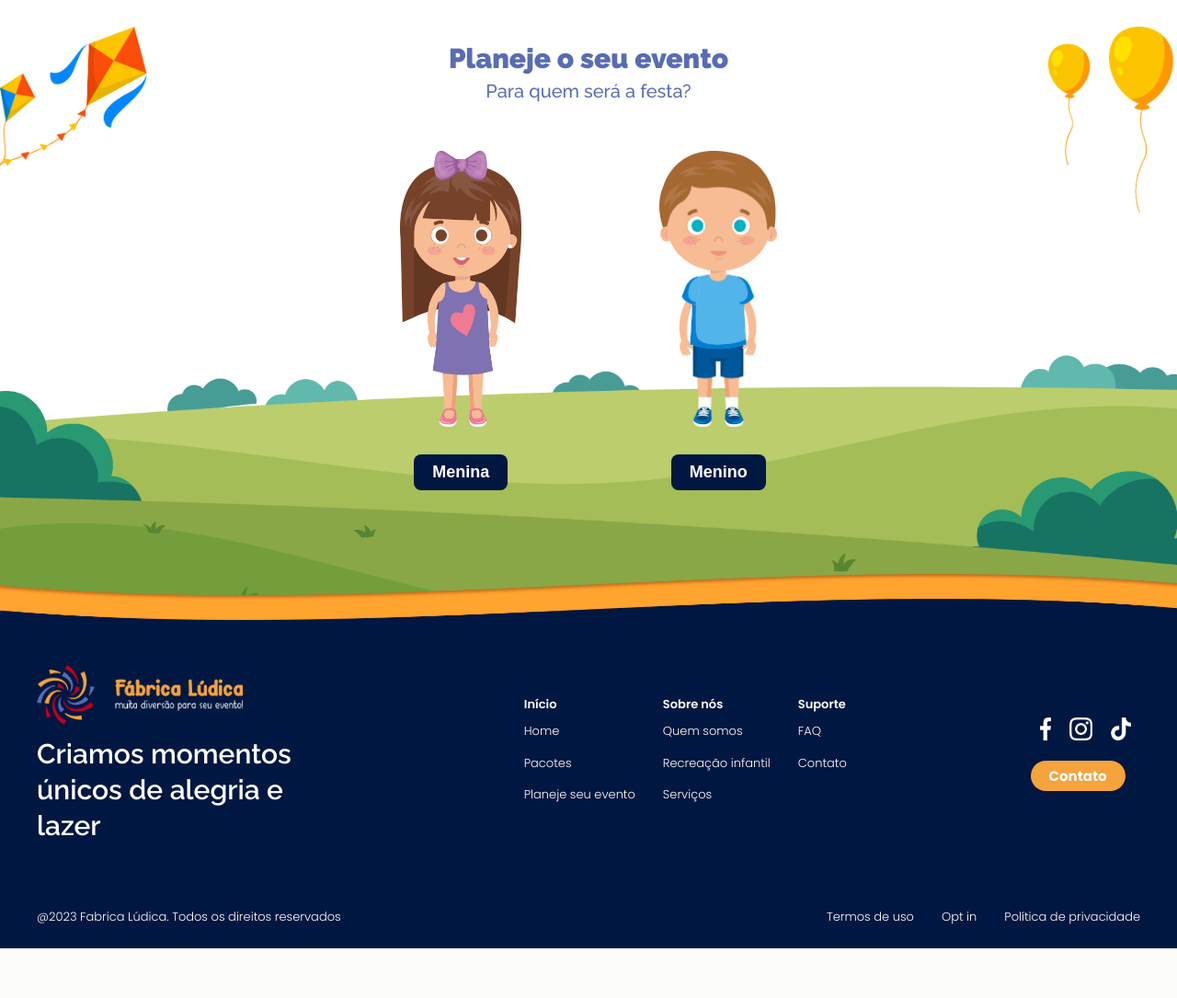
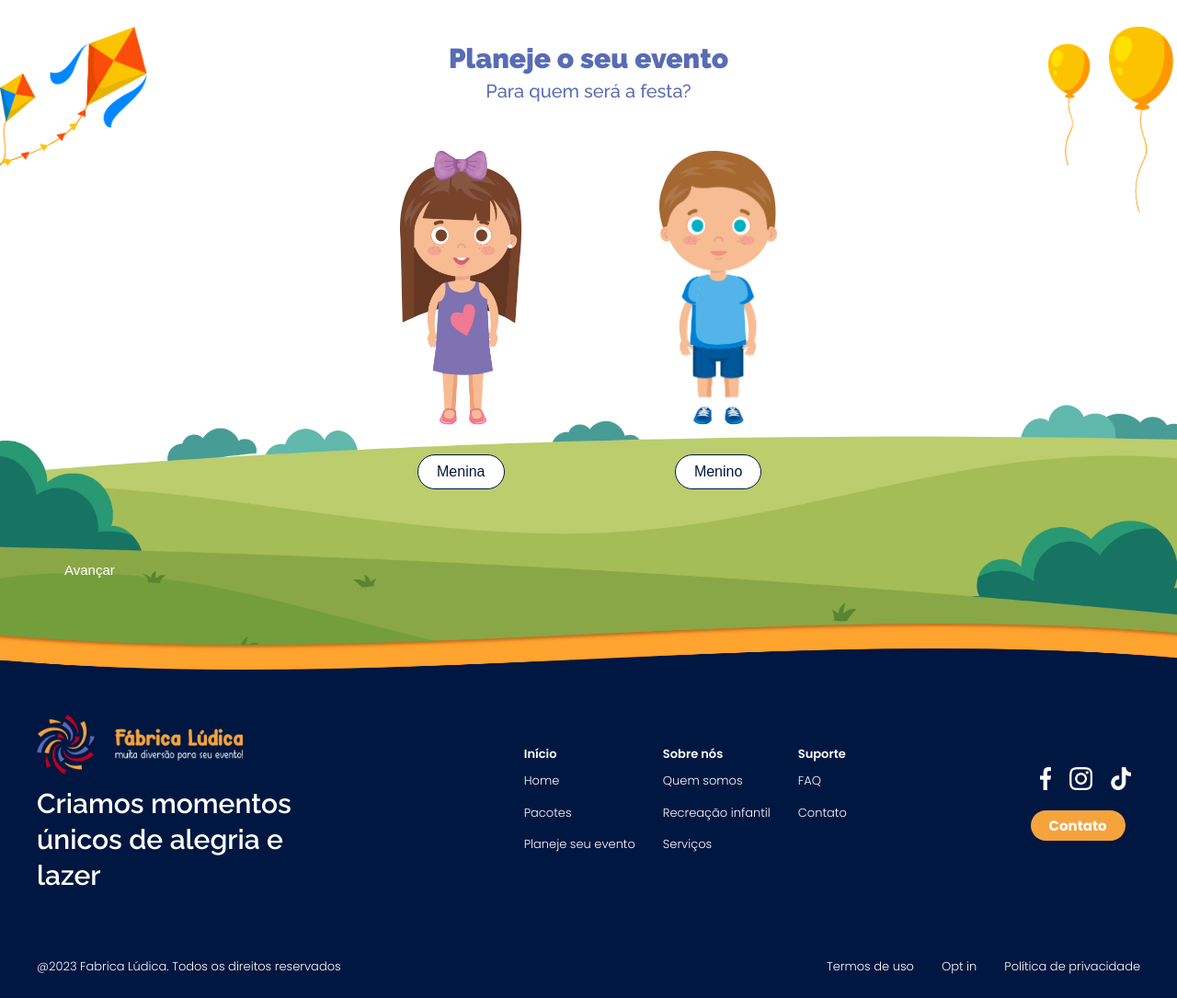
Before and after one commit to rodrigo7584/fabrika, a PHP site: page / in a window 1280 px wide. Shown: the part 4570-5655 px from the top of the page at 92% size. Before the commit the page ends 5601 px from the top, so only its background shows below. Run offline with PHP 8.4, Linux system fonts and the light colour scheme.

Commit message:
27/09/2023

```diff
--- a/components/footer.php
+++ b/components/footer.php
@@ -51,5 +51,6 @@
     </footer>
     <script src="https://cdn.jsdelivr.net/npm/swiper@10/swiper-bundle.min.js"></script>
     <script src="./js/script.js"></script>
+    <script src="./js/formMail.js"></script>
   </body>
 </html>
--- a/index.php
+++ b/index.php
@@ -337,18 +337,87 @@
     <section class="evento">
       <div class="container">
         <div class="row">
+          <form class="event-form">
+            <div class="tab">
               <h2>Planeje o seu evento</h2>
               <h3>Para quem será a festa?</h3>
               <div class="boxes">
                 <div class="box">
                   <img src="./img/illustration-girl.png" alt="" class="icon-kid" />
-              <button class="btn btn-blue">Menina</button>
+                  <button class="btn btn-unique btn-select" type="button">Menina</button>
                 </div>
                 <div class="box">
                   <img src="./img/illustration-boy.png" alt="" class="icon-kid" />
-              <button class="btn btn-blue">Menino</button>
+                  <button class="btn btn-unique btn-select" type="button">Menino</button>
                 </div>
               </div>
+            </div>
+
+            <div class="tab">
+              <h2>Número de crianças convidadas</h2>
+              <div class="boxes">
+                <div class="box">
+                <button class="btn btn-unique btn-select" type="button">Até 15 crianças</button>
+                <button class="btn btn-unique btn-select" type="button">Até 30 crianças</button>
+                <button class="btn btn-unique btn-select" type="button">Até 50 crianças</button>
+                <button class="btn btn-unique btn-select" type="button">Até 75 crianças</button>
+                <button class="btn btn-unique btn-select" type="button">Até 100 crianças</button>
+                </div>
+              </div>
+            </div>
+
+            <div class="tab">
+              <h2>Escolha a Faixa Etária</h2>
+              <h3>Escolha a faixa etária dos convidados</h3>
+              <div class="boxes">
+                <div class="box">
+                  <img src="./img/illustration-girl.png" alt="" class="icon-kid" />
+                  <button class="btn btn-unique btn-select" type="button">0 a 2 anos</button>
+                </div>
+                <div class="box">
+                  <img src="./img/illustration-boy.png" alt="" class="icon-kid" />
+                  <button class="btn btn-unique btn-select" type="button">3 a 5 anos</button>
+                </div>
+                <div class="box">
+                  <img src="./img/illustration-girl.png" alt="" class="icon-kid" />
+                  <button class="btn btn-unique btn-select" type="button">6 a 8 anos</button>
+                </div>
+                <div class="box">
+                  <img src="./img/illustration-boy.png" alt="" class="icon-kid" />
+                  <button class="btn btn-unique btn-select" type="button">9 a 12 anos</button>
+                </div>
+                <div class="box">
+                  <img src="./img/illustration-girl.png" alt="" class="icon-kid" />
+                  <button class="btn btn-unique btn-select" type="button">13 a 15 anos</button>
+                </div>
+              </div>
+            </div>
+
+            <div class="tab">
+              <h2>Onde acontecerá o evento?</h2>
+              <div class="boxes">
+                <div class="box">
+                  <img src="./img/illustration-boy.png" alt="" class="icon-kid" />
+                  <input type="text"/>
+                </div>
+              </div>
+            </div>
+            <div class="tab">
+              <h2>Escolha o tema da sua festa</h2>
+            </div>
+            <div class="tab">
+              <h2>Quer turbirnar a sua festa? </h2>
+              <h3>Selecione uma ou mais opções abaixo:</h3>
+            </div>
+            <button type="button" class="btn btn-prev" onclick="nextPrev(-1)">
+              Voltar
+            </button>
+            <button type="button" class="btn btn-next" onclick="nextPrev(1)">
+              Avançar
+            </button>
+
+          </form>
+
         </div>
       </div>
     </section>
--- /dev/null
+++ b/js/formMail.js
@@ -0,0 +1,79 @@
+function initFormEvent() {
+  const eventForm = document.querySelector('.event-form')
+  if (eventForm.length) {
+    const tabs = eventForm.querySelectorAll('.tab')
+    tabs.forEach(tab => {
+      const uniqueButtons = tab.querySelectorAll('.btn-unique')
+      uniqueButtons.forEach(button => {
+        button.addEventListener('click', () => {
+          uniqueButtons.forEach(buttons => {
+            buttons.classList.remove('selected')
+            button.classList.add('selected')
+          })
+        })
+      })
+    })
+  }
+}
+initFormEvent()
+
+let currentTab = 0 // Seta a primeira tab
+showTab(currentTab) // Mostra a primeira tab
+function showTab(n) {
+  // Esta função mostra a tab em tela
+  const tabs = document.querySelectorAll('.tab')
+
+  //mostra a tab de numero que veio no parametro
+  tabs[n].style.display = 'block'
+
+  //se for a primeira tab não mostra o btn-prev pq não tem tab anterior ne
+  if (n == 0) {
+    document.querySelector('.btn-prev').style.display = 'none'
+  } else {
+    document.querySelector('.btn-prev').style.display = 'inline'
+  }
+
+  //o inverso se for a ultima tav não mostra o next e muda o conteudo do next para submit
+  if (n == tabs.length - 1) {
+    document.querySelector('.btn-next').innerHTML = 'Enviar'
+  } else {
+    document.querySelector('.btn-next').innerHTML = 'Avançar'
+  }
+}
+
+function nextPrev(n) {
+  // verifica qual tab vai mostrar
+  const tabs = document.querySelectorAll('.tab')
+
+  // esconde a tab atual para mostrar a proxima
+  tabs[currentTab].style.display = 'none'
+
+  // aumenta um numero na proxima tab ou diminui depende o parametro
+  currentTab = currentTab + n
+
+  // se tiver na ultima tab e clicar no botao submit ele envia o form
+  if (currentTab >= tabs.length) {
+    enviar()
+    return false
+  }
+  // senão mostra a proxima tab
+  showTab(currentTab)
+}
+
+function enviar() {
+  fetch('https://formsubmit.co/ajax/rodrigo.gandhi.oliveira@gmail.com', {
+    method: 'POST',
+    headers: {
+      'Content-Type': 'application/json',
+      Accept: 'application/json'
+    },
+    body: JSON.stringify({
+      subject: 'teste',
+      name: 'FormSubmit',
+      message: "I'm from Devro LABS"
+    })
+  })
+    .then(response => response.json())
+    .then(data => console.log(data))
+    .catch(error => console.log(error))
+}
--- a/js/script.js
+++ b/js/script.js
@@ -8,7 +8,6 @@ function toggleMenu() {
 btnMobile.addEventListener('click', toggleMenu)
 
 const headerTopMenu = document.querySelector('header.menu')
-console.log(headerTopMenu)
 document.addEventListener('scroll', function () {
   const scrollDistance = window.scrollY
 
@@ -18,15 +17,7 @@ document.addEventListener('scroll', function () {
     headerTopMenu.classList.remove('scrolled')
   }
 })
-document.addEventListener('DOMContentLoaded', function () {
-  console.log('Script.js está sendo executado.')
 
-  // Verifique se os elementos do header estão acessíveis
-  var headerElement = document.getElementById('seu-elemento-do-header')
-  console.log(headerElement) // Verifique se isso retorna o elemento corretamente
-
-  // Seu código JavaScript que manipula elementos do header aqui
-})
 const swiperHeroIndex = new Swiper('.swiper-hero-index', {
   loop: true,
   autoplay: {
--- a/style.css
+++ b/style.css
@@ -175,12 +175,13 @@ a:hover {
   align-items: center;
   width: fit-content;
   margin: 1rem 0;
+  cursor: pointer;
 }
 .btn-orange {
   background: var(--orange);
 }
 .btn-blue {
-  border-radius: 0.8rem;
+  border-radius: 5rem;
   font-weight: var(--font-semi-bold);
   background: var(--blue-300);
   font-size: 1.8rem;
--- a/styles/evento.css
+++ b/styles/evento.css
@@ -30,6 +30,24 @@
 .evento .box .icon-kid{
   height: 30rem;
 }
+
+/* Hide all steps by default: */
+.tab {
+  display: none;
+}
+
+/*BTN*/
+.btn.btn-select{
+  color: var(--blue-300);
+  border:0.1rem solid var(--blue-300);
+  background: var(--white);
+  font-weight: var(--font-medium);
+  font-size: 1.6rem;
+}
+.btn.btn-select.selected{
+  background: var(--blue-300);
+  color:var(--white);
+}
 @media (max-width: 768px) {
   .evento {
     background-size: 100% 29rem, 11rem auto, 12rem auto;
```
Lines whose indentation alone changed are shown as unchanged.
